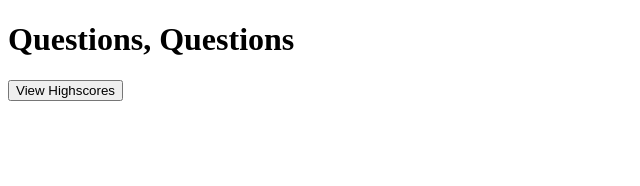
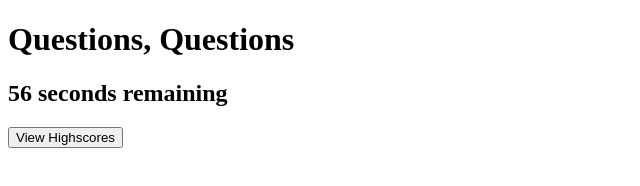
Before and after one commit to jojonah1812/JavaScript-HomeWork-4, a plain HTML site: page index.html in a window 1280 px wide. Shown: the whole page, without its empty margins (0-640 px from the left). Drawn offline with Linux system fonts and the light colour scheme.

Commit message:
countdown timer working

```diff
--- a/script.js
+++ b/script.js
@@ -1,7 +1,7 @@
+
+// countdown timer
 var timerEl = document.getElementById('countdown');
 var mainEl = document.getElementById('main');
-
-
 
 function countdown() {
     var timeLeft = 60;
@@ -20,3 +20,4 @@ function countdown() {
     }
   }, 1000);
 }
+countdown ()
```
Also changed, not shown: index.html (+2 -0 lines).
